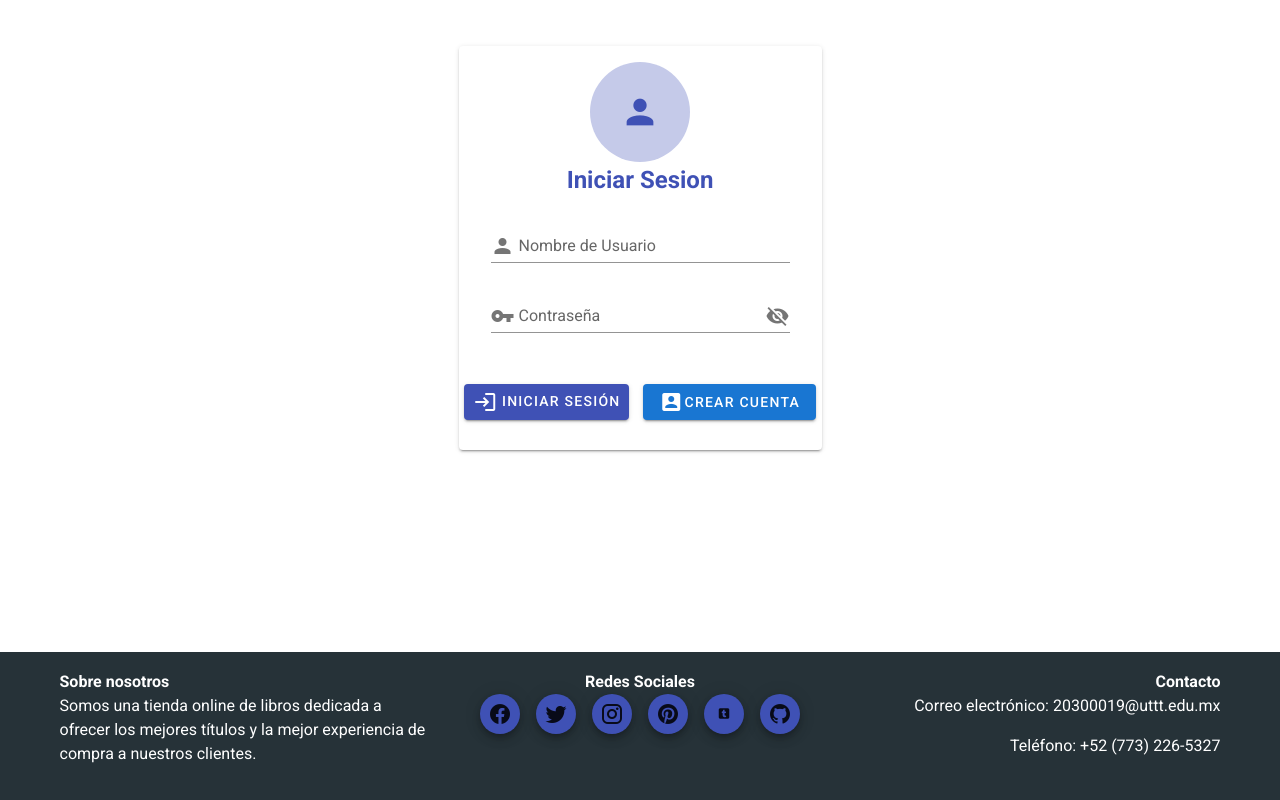
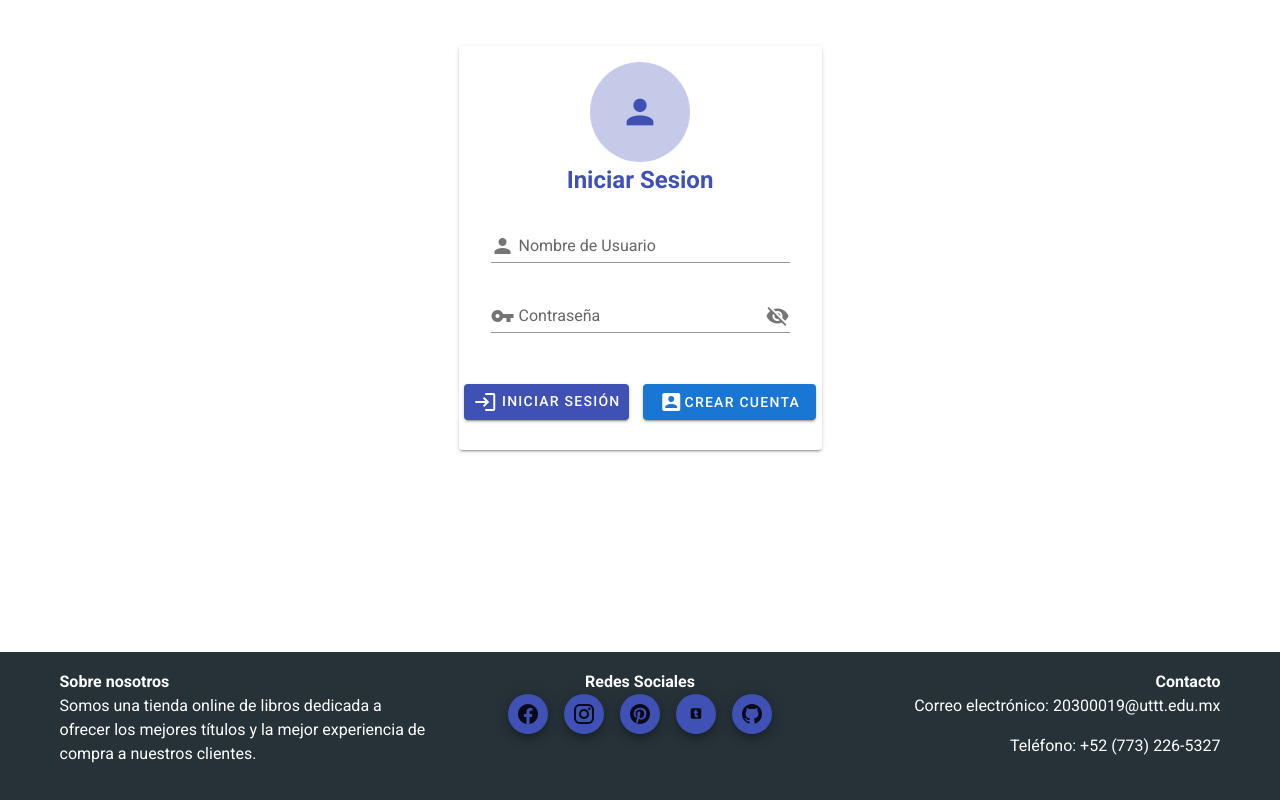
Before and after one commit to FerdinandSpier890/TiendaServicios-Cliente, a Vue app: page / in a window 1280 px wide. Shown: the part 260-1060 px from the top of the page. Built offline with nearby package versions, Linux system fonts and the light colour scheme.

Commit message:
Se agregaron estilos

```diff
--- a/src/App.vue
+++ b/src/App.vue
@@ -87,7 +87,6 @@
         <v-col cols="12" md="4" class="text-center">
           <h4 class="white--text">Redes Sociales</h4>
           <v-btn fab small color="indigo" class="mx-2" href="https://www.facebook.com/Lord.Peacock.890/"><v-icon>mdi-facebook</v-icon></v-btn>
-          <v-btn fab small color="indigo" class="mx-2"><v-icon>mdi-twitter</v-icon></v-btn>
           <v-btn fab small color="indigo" class="mx-2" href="https://www.instagram.com/iam_lordp890/"><v-icon>mdi-instagram</v-icon></v-btn>
           <v-btn fab small color="indigo" class="mx-2" href="https://pin.it/610vSg5"><v-icon>mdi-pinterest</v-icon></v-btn>
           <v-btn fab small color="indigo" class="mx-2" href="https://www.tumblr.com/blog/renardrouge890"><i class="fa-brands fa-square-tumblr"></i></v-btn>
```
